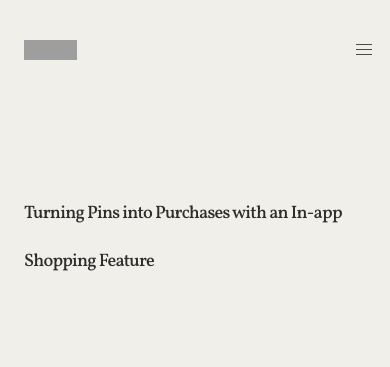
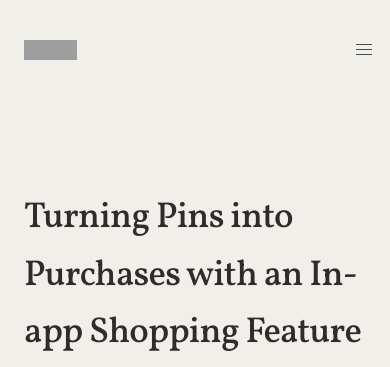
Before and after one commit to hoanhan101/dani, a FastAPI app: page /projects/pinterest in a window 390 px wide. Shown: the top 367 px of the page. Run offline with FastAPI, Linux system fonts and the light colour scheme; some libraries are stand-ins or nearby versions; some web fonts are replaced; grey boxes are pictures that could not be loaded.

Commit message:
Fix case study responsiveness

```diff
--- a/static/css/styles.css
+++ b/static/css/styles.css
@@ -145,6 +145,15 @@ nav {
 }
 
 .heading1 {
+    color: #2f2d2b;
+    font-family: "Vollkorn", serif;
+    font-size: 44px;
+    line-height: 160%;
+    font-weight: 500;
+    letter-spacing: -0.75px;
+}
+
+.heading1-cs {
     color: #2f2d2b;
     font-family: "Vollkorn", serif;
     font-size: 44px;
@@ -322,9 +331,6 @@ nav {
 
 .zoom:hover {
     transition: 0.25s;
-}
-
-.zoom:hover {
     transform: scale(1.025);
 }
 
@@ -360,9 +366,17 @@ nav {
     #fun-project-break {
         display: none;
     }
+
+    .heading1-cs {
+        font-size: 36px;
+    }
 }
 
 @media (max-width: 768px) {
+    .project-logo-mobile {
+        width: 30%;
+    }
+
     .font-size-nav {
         font-size: 18px;
     }
--- a/templates/projects_pinterest.html
+++ b/templates/projects_pinterest.html
@@ -4,8 +4,8 @@
     <div class="container pt-3">
         <div class="columns">
             <div class="column is-three-fifths is-offset-one-fifth">
-                <div class="block heading1">
-                    <p>
+                <div class="block">
+                    <p class="heading1-cs">
                         Turning Pins into Purchases with an In-app Shopping
                         Feature
                     </p>
@@ -17,6 +17,7 @@
     <div class="container">
         <figure>
             <img
+                id="hero-pinterest-mobile"
                 src="https://dani.sfo3.digitaloceanspaces.com/img/pinterest_hero.png"
                 alt="Pinterest Hero"
             />
@@ -30,6 +31,7 @@
                     <img
                         src="https://dani.sfo3.digitaloceanspaces.com/img/pinterest_logo.png"
                         alt="Pinterest Logo"
+                        class="project-logo-mobile"
                     />
                 </figure>
             </div>
@@ -693,6 +695,9 @@
     </div>
 </div>
 <script>
+    const heroPinterestMobile = document.getElementById(
+        "hero-pinterest-mobile"
+    );
     const resultPinterestMobile1 = document.getElementById(
         "result-pinterest-mobile1"
     );
@@ -707,6 +712,14 @@
     );
 
     const updateResultPinterest = () => {
+        if (window.innerWidth <= 768) {
+            heroPinterestMobile.src =
+                "https://dani.sfo3.digitaloceanspaces.com/img/pinterest_thumbnail.png";
+        } else {
+            heroPinterestMobile.src =
+                "https://dani.sfo3.digitaloceanspaces.com/img/pinterest_hero.png";
+        }
+
         if (window.innerWidth <= 866) {
             resultPinterestMobile1.style.display = "";
             resultPinterestMobile2.style.display = "";
```
Also changed, not shown: templates/projects_giant.html (+5 -2 lines), templates/projects_timesheetx.html (+15 -2 lines).
